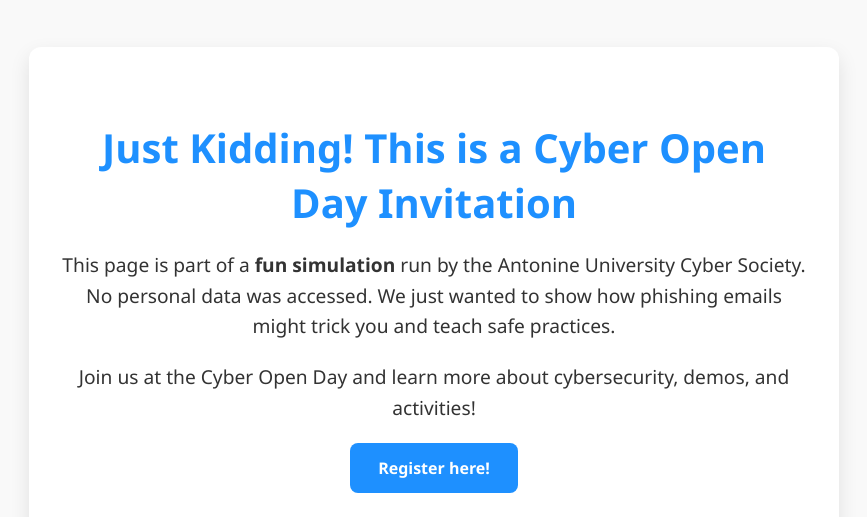
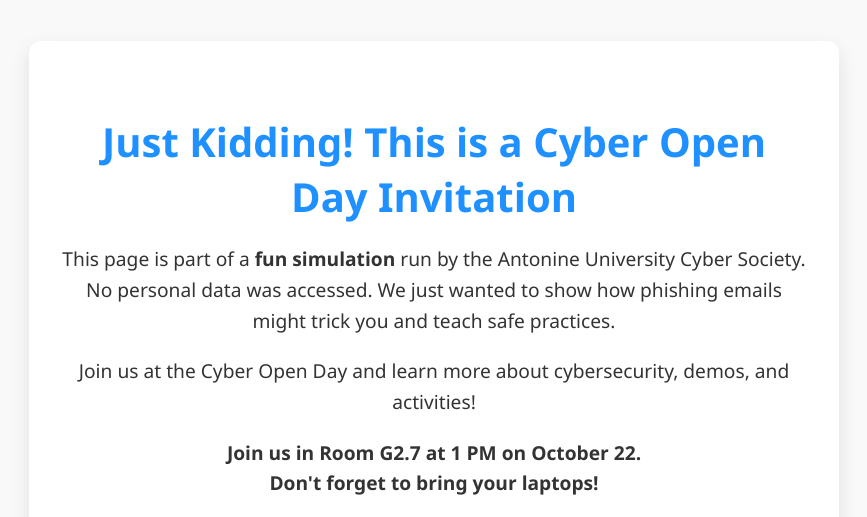
Before and after one commit to Demetri-sh/cyber-sim, a plain HTML site: page index.html in a window 1280 px wide. Shown: the part 868-1385 px from the top of the page, without its empty margins (206-1073 px from the left). Drawn offline with Linux system fonts and the light colour scheme.

Commit message:
Added Cyber Open Day simulation HTML code

```diff
--- a/index.html
+++ b/index.html
@@ -164,7 +164,10 @@
             <p>
                 Join us at the Cyber Open Day and learn more about cybersecurity, demos, and activities!
             </p>
-            <a href="YOUR_FORM_URL_HERE" target="_blank">Register here!</a>
+            <p style="font-weight: bold;">
+                Join us in Room G2.7 at 1 PM on October 22. <br>
+                Don't forget to bring your laptops!
+            </p>
             <img src="final_shield_with_text.png" alt="Antonine University Cyber Society Logo" class="logo">
         </div>
     </section>
```
